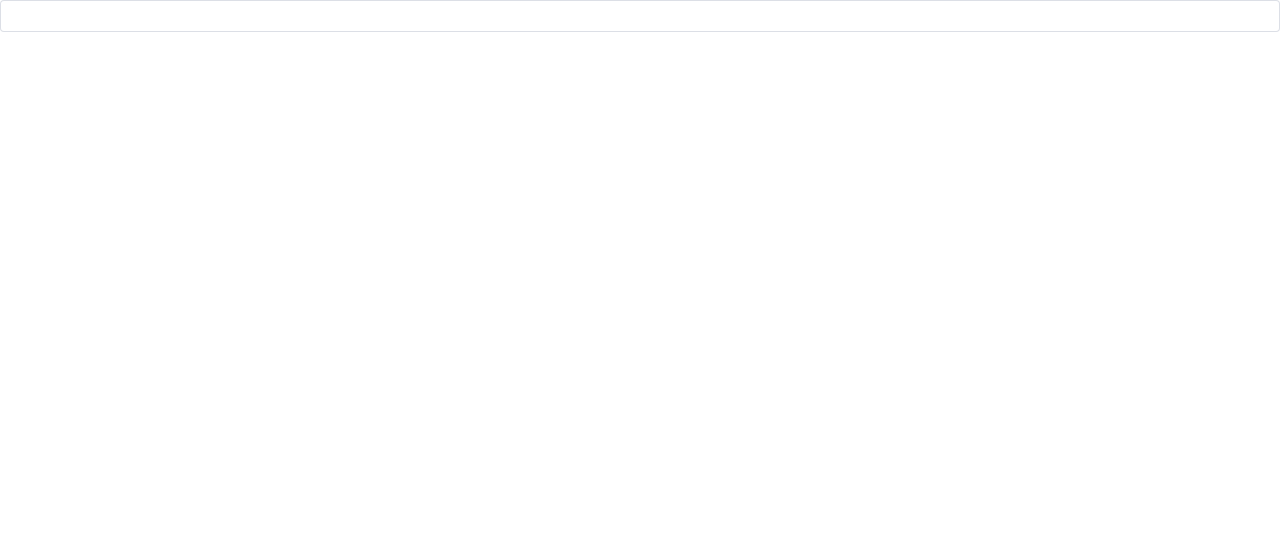
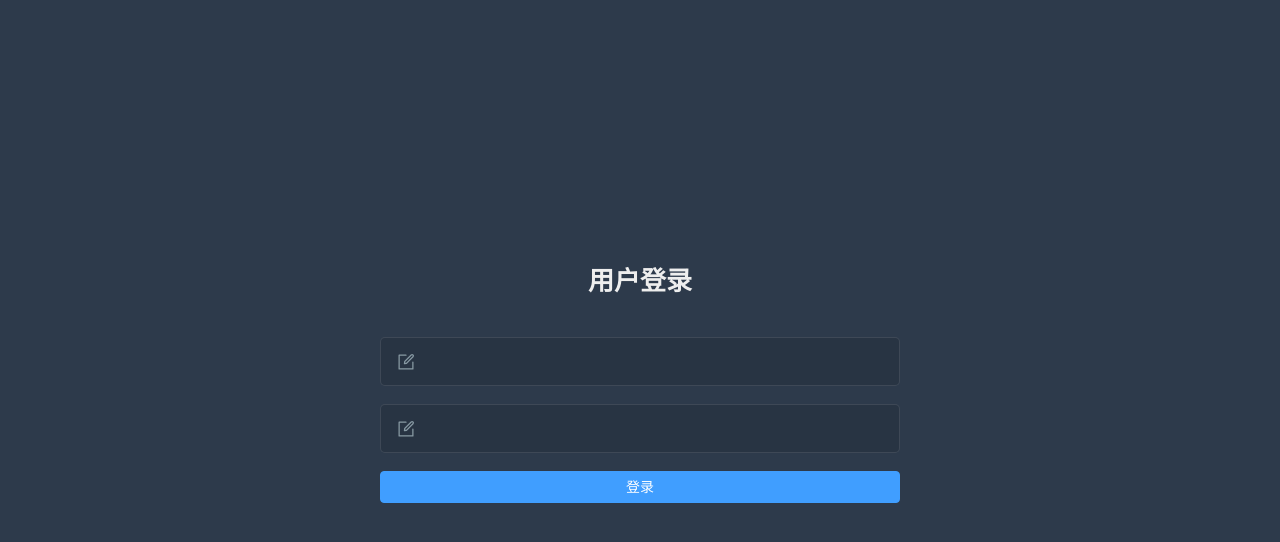
Before and after one commit to Longafter/vue_3.2, a Vue app: page /login in a window 1280 px wide. Shown: the top 542 px of the page. Built offline with nearby package versions, Linux system fonts and the light colour scheme.

Commit message:
login.vue样式

```diff
--- a/src/views/login/index.vue
+++ b/src/views/login/index.vue
@@ -1,19 +1,143 @@
 <template>
   <div class="login-container">
-    <el-form :model="form">
+    <el-form :model="form" ref="formRef" class="login-form">
+      <div class="title-container">
+        <h3 class="title">用户登录</h3>
+      </div>
       <el-form-item>
+        <el-icon :size="20" class="svg-container">
+          <edit />
+        </el-icon>
         <el-input v-model="form.name" />
       </el-form-item>
+      <el-form-item>
+        <el-icon :size="20" class="svg-container">
+          <edit />
+        </el-icon>
+        <el-input v-model="form.password" />
+      </el-form-item>
+      <el-button type="primary" class="login-button">登录</el-button>
     </el-form>
   </div>
 </template>
 
 <script setup>
 import { ref } from 'vue'
+import { Edit } from '@element-plus/icons-vue'
 
 const form = ref({
-  name: ''
+  name: '',
+  password: ''
 })
 </script>
 
-<style scoped lang='sass'></style>
+<style lang="scss" scoped>
+$bg: #2d3a4b;
+$dark_gray: #889aa4;
+$light_gray: #eee;
+$cursor: #fff;
+
+.login-container {
+  min-height: 100%;
+  width: 100%;
+  background-color: $bg;
+  overflow: hidden;
+
+  .login-form {
+    position: relative;
+    width: 520px;
+    max-width: 100%;
+    padding: 260px 35px 0;
+    margin: 0 auto;
+    overflow: hidden;
+
+    ::v-deep .el-form-item {
+      border: 1px solid rgba(255, 255, 255, 0.1);
+      background: rgba(0, 0, 0, 0.1);
+      border-radius: 5px;
+      color: #454545;
+    }
+
+    ::v-deep .el-input {
+      display: inline-block;
+      height: 47px;
+      width: 85%;
+
+      input {
+        background: transparent;
+        border: 0px;
+        -webkit-appearance: none;
+        border-radius: 0px;
+        padding: 12px 5px 12px 15px;
+        color: $light_gray;
+        height: 47px;
+        caret-color: $cursor;
+      }
+
+      .el-input__wrapper {
+        width: 100%;
+        padding: 0;
+        box-shadow: none;
+        background-color: transparent;
+      }
+    }
+    .login-button {
+      width: 100%;
+      box-sizing: border-box;
+    }
+  }
+
+  .tips {
+    font-size: 16px;
+    line-height: 28px;
+    color: #fff;
+    margin-bottom: 10px;
+
+    span {
+      &:first-of-type {
+        margin-right: 16px;
+      }
+    }
+  }
+
+  .svg-container {
+    padding: 6px 5px 6px 15px;
+    color: $dark_gray;
+    vertical-align: middle;
+    display: inline-block;
+  }
+
+  .title-container {
+    position: relative;
+
+    .title {
+      font-size: 26px;
+      color: $light_gray;
+      margin: 0px auto 40px auto;
+      text-align: center;
+      font-weight: bold;
+    }
+
+    ::v-deep .lang-select {
+      position: absolute;
+      top: 4px;
+      right: 0;
+      background-color: white;
+      font-size: 22px;
+      padding: 4px;
+      border-radius: 4px;
+      cursor: pointer;
+    }
+  }
+
+  .show-pwd {
+    // position: absolute;
+    // right: 10px;
+    // top: 7px;
+    font-size: 16px;
+    color: $dark_gray;
+    cursor: pointer;
+    user-select: none;
+  }
+}
+</style>
```
Also changed, not shown: 1 other file (tests, documents, lock files or other folders).
